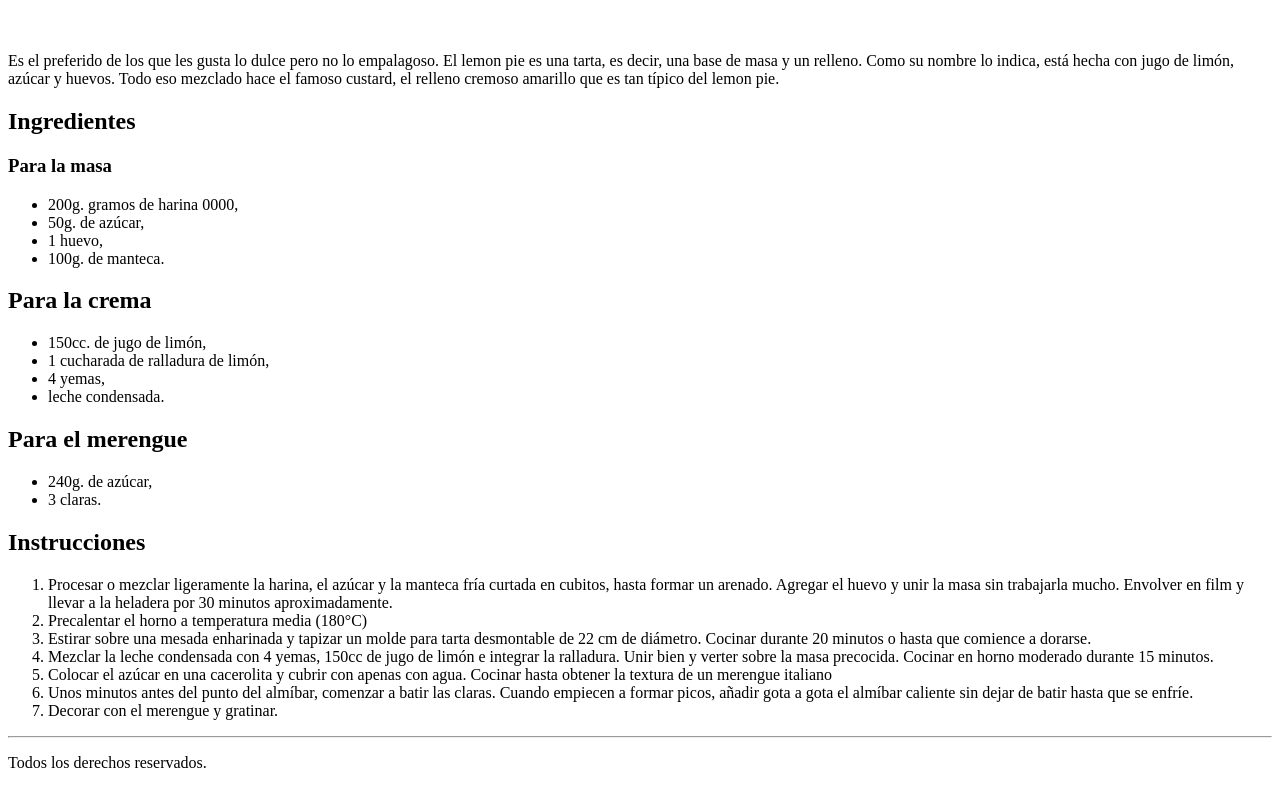
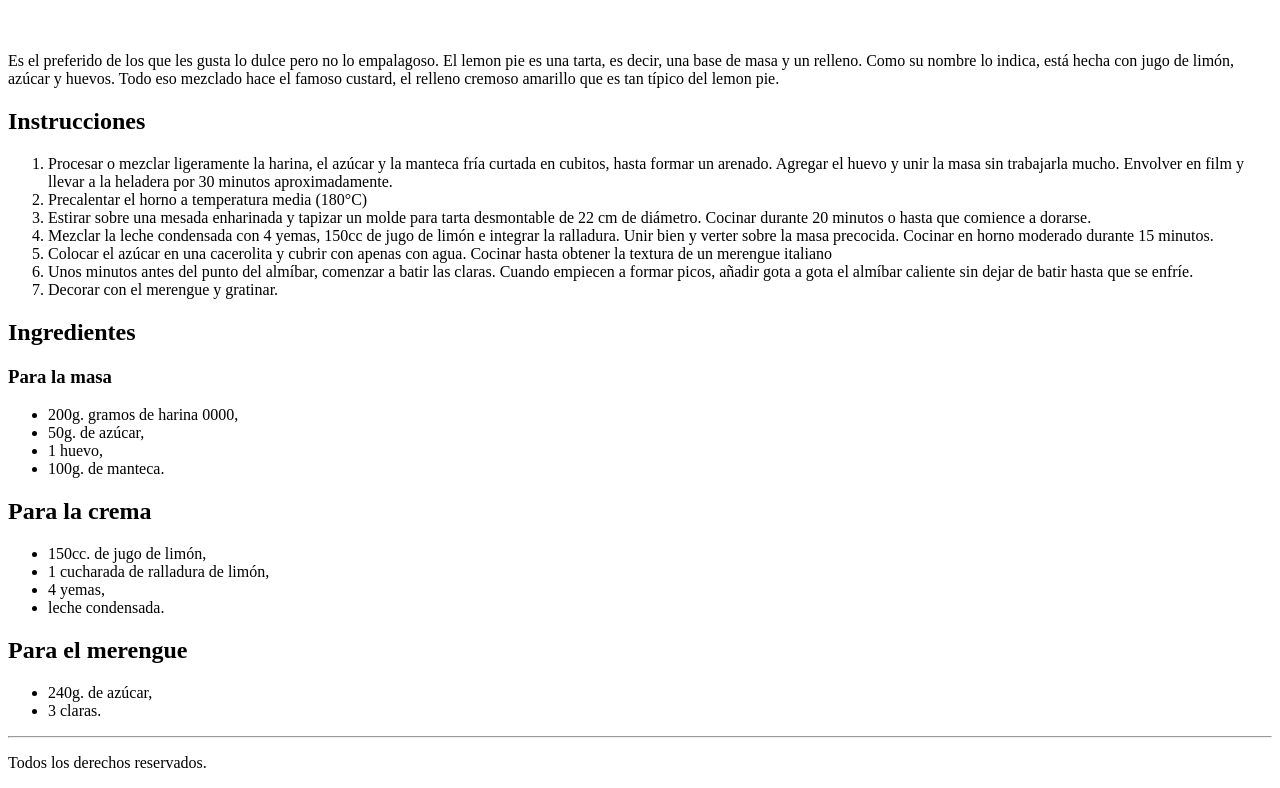
Before and after one commit to ACarolinaGonzalezA/DHFrontEndT1, a plain HTML site: page index.html in a window 1280 px wide. Shown: the part 513-1301 px from the top of the page. Drawn offline with Linux system fonts and the light colour scheme.

Commit message:
ajustes en clase

```diff
--- a/index.html
+++ b/index.html
@@ -2,16 +2,16 @@
 <html lang="en">
   <head>
     <meta charset="UTF-8" />
-    <title>Practica</title>
+    <title>Receta</title>
   </head>
+
+
   <body>
     <header id="index">
       <a href="#index"><img src="imag/Group.png" alt="Logo" /></a>
       <hr />
       <br />
-      <a
-        href="https://www.recetasnestle.com.co/recetas/pie-de-pollo-y-vegetales"
-      >
+      <a href="https://www.recetasnestle.com.co/recetas/pie-de-pollo-y-vegetales">
         <img width="600px" src="imag/lemon-pie 1.png" alt="receta pie" />
       </a>
     </header>
@@ -30,30 +30,7 @@
       típico del lemon pie.
     </p>
 
-    <h2>Ingredientes</h2>
 
-    <h3>Para la masa</h3>
-    <ul>
-      <li>200g. gramos de harina 0000,</li>
-      <li>50g. de azúcar,</li>
-      <li>1 huevo,</li>
-      <li>100g. de manteca.</li>
-    </ul>
-
-    <h2>Para la crema</h2>
-
-    <ul>
-      <li>150cc. de jugo de limón,</li>
-      <li>1 cucharada de ralladura de limón,</li>
-      <li>4 yemas,</li>
-      <li>leche condensada.</li>
-    </ul>
-
-    <h2>Para el merengue</h2>
-    <ul>
-      <li>240g. de azúcar,</li>
-      <li>3 claras.</li>
-    </ul>
     <h2>Instrucciones</h2>
     <ol type="1">
       <li>
@@ -85,8 +62,40 @@
       <li>Decorar con el merengue y gratinar.</li>
     </ol>
 
-    <hr />
+  </body>
 
+  <main>
+    <section>
+      <h2>Ingredientes</h2>
+
+    <h3>Para la masa</h3>
+    <ul>
+      <li>200g. gramos de harina 0000,</li>
+      <li>50g. de azúcar,</li>
+      <li>1 huevo,</li>
+      <li>100g. de manteca.</li>
+    </ul>
+
+    <h2>Para la crema</h2>
+
+    <ul>
+      <li>150cc. de jugo de limón,</li>
+      <li>1 cucharada de ralladura de limón,</li>
+      <li>4 yemas,</li>
+      <li>leche condensada.</li>
+    </ul>
+
+    <h2>Para el merengue</h2>
+    <ul>
+      <li>240g. de azúcar,</li>
+      <li>3 claras.</li>
+    </ul>
+
+    </section>
+  </main>
+
+  <footer>
+    <hr>
     <p>Todos los derechos reservados.</p>
-  </body>
+  </footer>
 </html>
```
